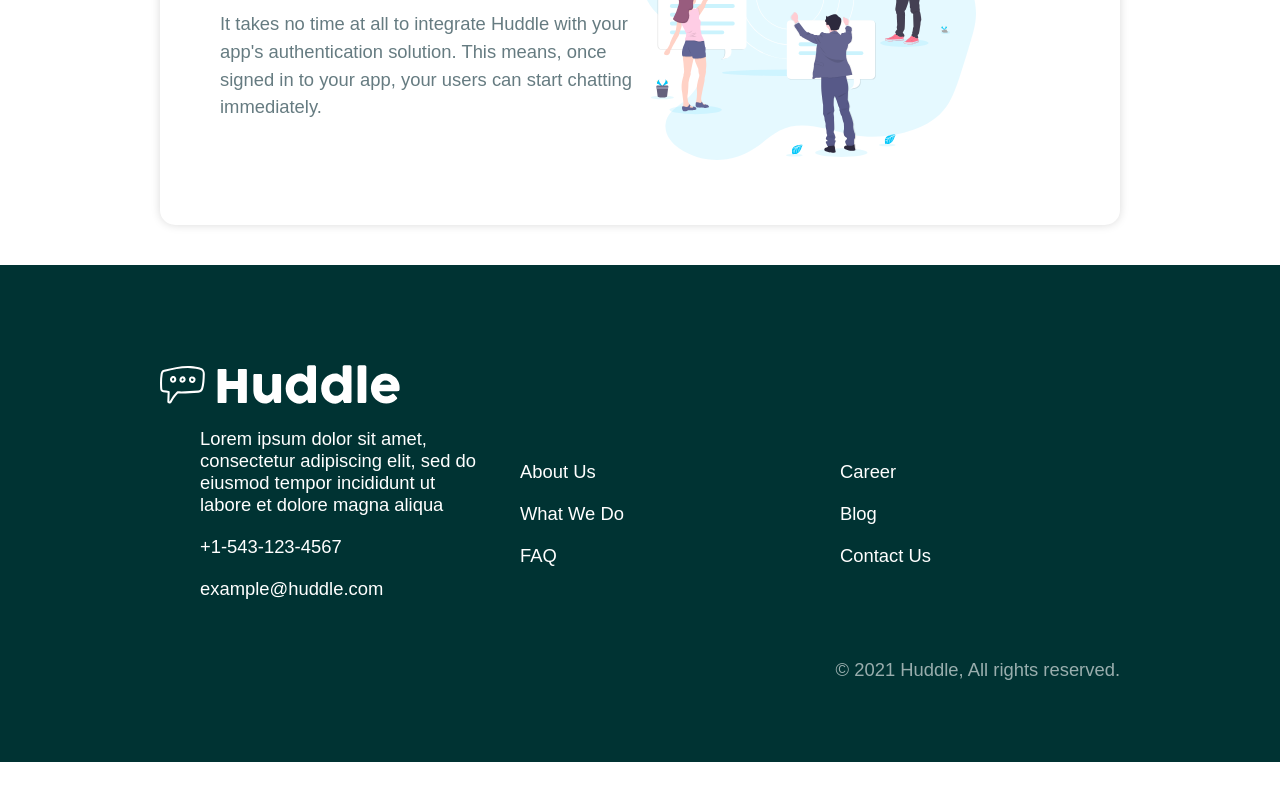
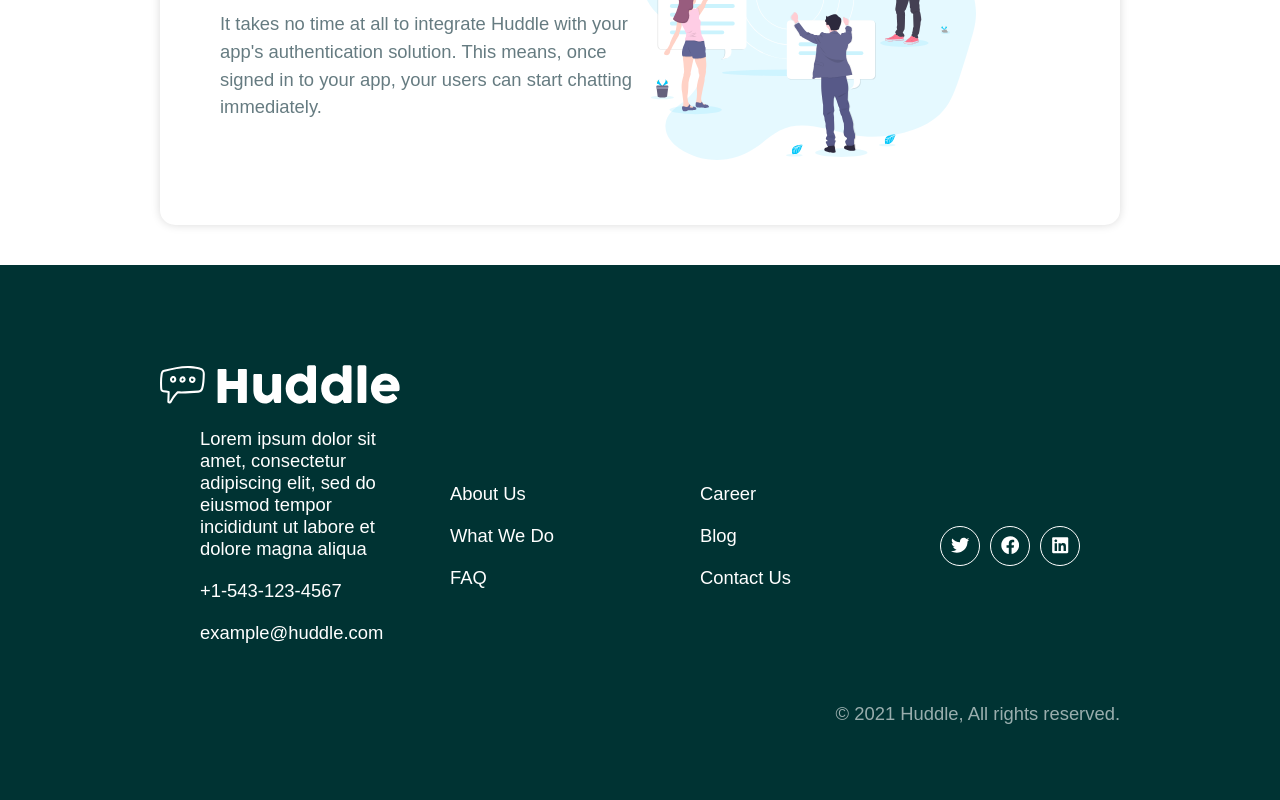
Before and after one commit to monello/styled-components, a React (Create React App) app: page / in a window 1280 px wide. Shown: the part 1488-2288 px from the top of the page. Before the commit the page ends 2250 px from the top, so only its background shows below. Built offline with nearby package versions, Linux system fonts and the light colour scheme.

Commit message:
Added SocialIcons and StyledSocialIcons components

```diff
--- a/package.json
+++ b/package.json
@@ -8,6 +8,7 @@
     "@testing-library/user-event": "^13.5.0",
     "react": "^17.0.2",
     "react-dom": "^17.0.2",
+    "react-icons": "^4.3.1",
     "react-scripts": "5.0.0",
     "styled-components": "^5.3.3",
     "web-vitals": "^2.1.4"
--- a/src/components/Footer.js
+++ b/src/components/Footer.js
@@ -1,6 +1,7 @@
 import { Container } from "./styles/Container.styled";
 import { Flex } from "./styles/Flex.styled";
 import { StyledFooter } from "./styles/Footer.styled";
+import SocialIcons from "./SocialIcons";
 
 export default function Footer() {
     return (
@@ -29,7 +30,7 @@
                         <li>Contact Us</li>
                     </ul>
 
-                    {/* Social icons */}
+                    <SocialIcons />
                 </Flex>
                 <p>&copy; 2021 Huddle, All rights reserved.</p>
             </Container>
--- /dev/null
+++ b/src/components/SocialIcons.js
@@ -0,0 +1,24 @@
+import { FaTwitter, FaFacebook, FaLinkedin } from 'react-icons/fa'
+import { StyledSocialIcons } from './styles/SocialIcons.styled'
+
+export default function SocialIcons() {
+  return (
+    <StyledSocialIcons>
+      <li>
+        <a href='https://twitter.com'>
+          <FaTwitter />
+        </a>
+      </li>
+      <li>
+        <a href='https://facebook.com'>
+          <FaFacebook />
+        </a>
+      </li>
+      <li>
+        <a href='https://linkedin.com'>
+          <FaLinkedin />
+        </a>
+      </li>
+    </StyledSocialIcons>
+  )
+}
--- /dev/null
+++ b/src/components/styles/SocialIcons.styled.js
@@ -0,0 +1,24 @@
+import styled from 'styled-components'
+
+export const StyledSocialIcons = styled.div`
+  display: flex;
+  align-items: center;
+  justify-content: center;
+
+  li {
+    list-style: none;
+  }
+
+  a {
+    border: 1px solid #fff;
+    border-radius: 50%;
+    color: #fff;
+    display: inline-flex;
+    align-items: center;
+    justify-content: center;
+    margin-right: 10px;
+    height: 40px;
+    width: 40px;
+    text-decoration: none;
+  }
+`
```
Also changed, not shown: 1 other file (tests, documents, lock files or other folders).
